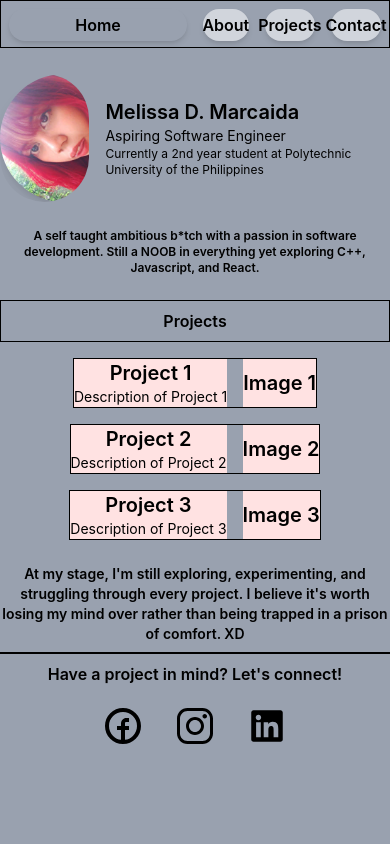
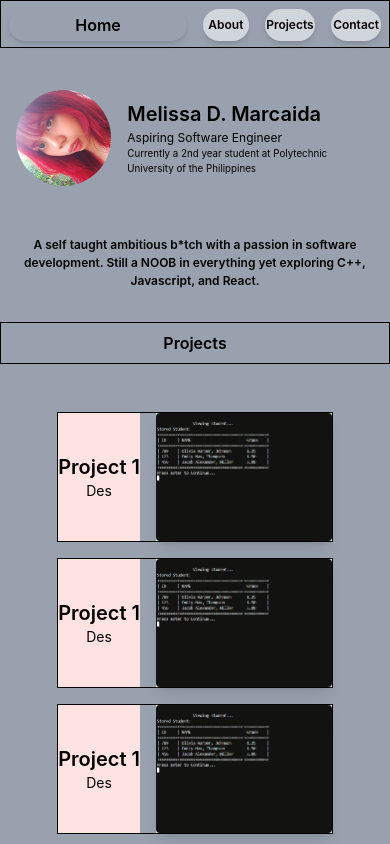
Before and after one commit to melrcai/starter-portfolio, a React (Vite) app: page / in a window 390 px wide. Shown: the top 844 px of the page. Built offline with nearby package versions, Linux system fonts and the light colour scheme.

Commit message:
fix mobile responsiveness & add project

```diff
--- a/src/App.jsx
+++ b/src/App.jsx
@@ -3,6 +3,7 @@ import './App.css'
 import NavButton from './components/NavButton'
 import Project from './components/Project'
 import mel from './assets/mel.jpg'
+import StudentRecord from './assets/StudentRecord.gif'
 import { TiSocialFacebookCircular } from "react-icons/ti";
 import { IoLogoInstagram } from "react-icons/io";
 import { FaLinkedin } from "react-icons/fa";
@@ -10,13 +11,14 @@ import { FaLinkedin } from "react-icons/fa";
 function App() {
   return (
     <>
-    <div className="bg-gray-400 min-h-screen w-full min-w-screen">
+    <div className="bg-gray-400 w-full min-h-screen min-w-screen">
 
       <div className="border grid grid-cols-2 gap-4 h-12 text-l font-semibold p-2">
 
         <div className="flex justify-center items-center">
           <button className="rounded-full h-8 w-50 hover:bg-gray-300 active:bg-gray-500
-          transition-colors duration-300 shadow-md hover:shadow-lg active:shadow-sm">Home</button>
+           transition-colors duration-300 shadow-md hover:shadow-lg active:shadow-sm
+           focus:outline-2 focus:outline-offset-2 focus:outline-gray-300">Home</button>
         </div>
 
         <div className="flex items-center gap-4 sm:gap-14">
@@ -28,36 +30,36 @@ function App() {
       </div>
 
 
-      <div className="flex mx-auto  justify-center items-center h-45 flex-row items-center justify-center gap-4">
+      <div className="flex mx-auto p-4 justify-center items-center h-45 flex-row items-center justify-center gap-4">
         <div className="md:shrink-0 overflow-hidden rounded-full">
-          <img className="object-cover block h-32 min-w-[8rem] w-32 rounded-full shadow-lg
+          <img className=" w-32 h-[6rem] xs:h-32 object-cover block rounded md:rounded-full shadow-lg
           transition-transform duration-500 ease-in-out hover:scale-110" src={mel} alt="MM" />
         </div>
         <div className=" justify-center items-center ">
-          <p className="text-xl font-semibold">Melissa D. Marcaida</p>
-          <p className="text-sm">Aspiring Software Engineer</p>
-          <p className="text-xs">Currently a 2nd year student at Polytechnic University of the Philippines</p>
+          <p className="text-[clamp(1.25rem,2vw,1.5rem)]  font-semibold">Melissa D. Marcaida</p>
+          <p className="text-[clamp(0.75rem,2.5vw,1rem)]">Aspiring Software Engineer</p>
+          <p className="text-[clamp(0.25rem,2.5vw,0.75rem)]">Currently a 2nd year student at Polytechnic University of the Philippines</p>
         </div>
       </div>
 
 
-        <div className="mx-auto text-center text-l font-semibold flex justify-center items-center">
-          <p className="text-xs ">A self taught ambitious b*tch with a passion in software development. Still a NOOB in everything yet exploring C++, Javascript, and React.</p>
+        <div className="mx-auto text-center p-2 font-semibold flex justify-center items-center">
+          <p className="text-[clamp(0.75rem,2vw,1rem)] ">A self taught ambitious b*tch with a passion in software development. Still a NOOB in everything yet exploring C++, Javascript, and React.</p>
         </div>
 
         <div>
           <p className="border mx-auto text-center font-semibold p-2 mt-6">Projects</p>
 
-          <div className="flex mx-auto justify-center items-center flex-col items-center justify-center gap-4 mt-4">
+          <div className="flex mx-auto md:flex-row justify-center items-center flex-col items-center justify-center gap-4 mt-12">
 
-            <Project description="Description of Project 1" image="Image 1">Project 1</Project>
-            <Project description="Description of Project 2" image="Image 2">Project 2</Project>
-            <Project description="Description of Project 3" image="Image 3">Project 3</Project>
+            <Project description="Des" image={<img src={StudentRecord} alt="Student Record" className="w-full h-[8rem] xs:w-80 xs:h-58 object-contain block rounded md:rounded-lg shadow-lg transition-transform duration-500 ease-in-out hover:scale-110" />}>Project 1</Project>
+            <Project description="Des" image={<img src={StudentRecord} alt="Student Record" className="w-full h-[8rem] xs:w-80 xs:h-58 object-contain block rounded md:rounded-lg shadow-lg transition-transform duration-500 ease-in-out hover:scale-110" />}>Project 1</Project>
+            <Project description="Des" image={<img src={StudentRecord} alt="Student Record" className="w-full h-[8rem] xs:w-80 xs:h-58 object-contain block rounded md:rounded-lg shadow-lg transition-transform duration-500 ease-in-out hover:scale-110" />}>Project 1</Project>
 
           </div>
         </div>
 
-        <div className="mx-auto text-center sm:text-left text-l max-w-md font-semibold flex justify-center items-center mt-6">
+        <div className="p-2 mx-auto text-center sm:text-left text-l max-w-md font-semibold flex justify-center items-center mt-6">
           <p className="text-sm">At my stage, I'm still exploring, experimenting,
             and struggling through every project. I believe it's worth losing my mind over rather
             than being trapped in a prison of comfort. XD
@@ -71,13 +73,13 @@ function App() {
         </div>
 
         <div className="mx-auto max-w-md flex justify-center items-center flex-row gap-6 items-center mt-4">
-          <div className="hover:bg-gray-500/30 w-12 h-12 rounded-full flex justify-center items-center ">
+          <div className="hover:bg-gray-500/30 active:bg-gray-500/50 duration-300 w-12 h-12 rounded-full flex justify-center items-center ">
             <TiSocialFacebookCircular className="text-6xl" />
           </div>
-          <div className="hover:bg-gray-500/30 w-12 h-12 rounded-full flex justify-center items-center ">
+          <div className="hover:bg-gray-500/30 active:bg-gray-500/50 duration-300 w-12 h-12 rounded-full flex justify-center items-center ">
             <IoLogoInstagram className="text-6xl" />
           </div>
-          <div className="hover:bg-gray-500/30 w-12 h-12 rounded-full flex justify-center items-center ">
+          <div className="hover:bg-gray-500/30 active:bg-gray-500/50 duration-300 w-12 h-12 rounded-full flex justify-center items-center ">
             <FaLinkedin className="text-4xl" />
           </div>
         </div>
--- a/src/components/NavButton.jsx
+++ b/src/components/NavButton.jsx
@@ -1,7 +1,7 @@
 function NavButton({ children }) {
   return (
     <>
-      <div className="flex justify-center items-center rounded-full h-8 px-4 shrink min-w-0
+      <div className="flex justify-center items-center text-[clamp(0.75rem,2.5vw,1rem)] rounded-full h-8 px-4 shrink min-w-0
       whitespace-nowrap bg-gray-300 hover:bg-gray-500 active:bg-gray-600 transition-colors
       duration-300 shadow-md hover:shadow-lg active:shadow-sm">
         {children}
--- a/src/components/Project.jsx
+++ b/src/components/Project.jsx
@@ -7,7 +7,7 @@ function Project({ children, ...props }) {
           <p className="text-sm">{props.description}</p>
         </div>
 
-        <div className=" bg-red-100 flex justify-center items-center ">
+        <div className=" bg-green-100 flex justify-center items-center ">
           <p className="text-xl font-semibold">{props.image}</p>
         </div>
 
--- a/src/index.css
+++ b/src/index.css
@@ -1 +1,7 @@
 @import "tailwindcss";
+
+@layer base {
+  @theme {
+    --breakpoint-xs: 475px;
+  }
+}
```
Also changed, not shown: src/assets/StudentRecord.gif (added).
